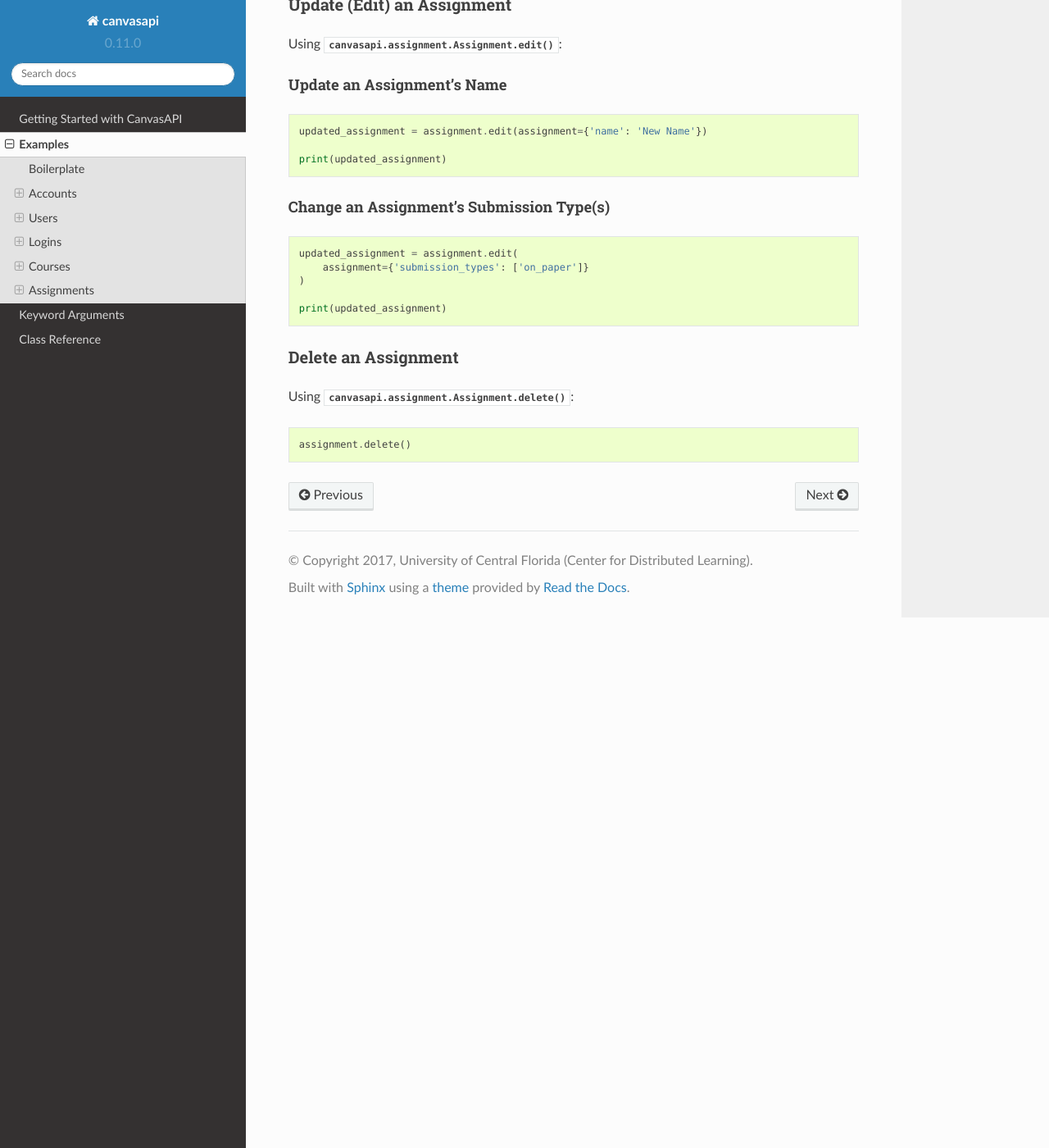
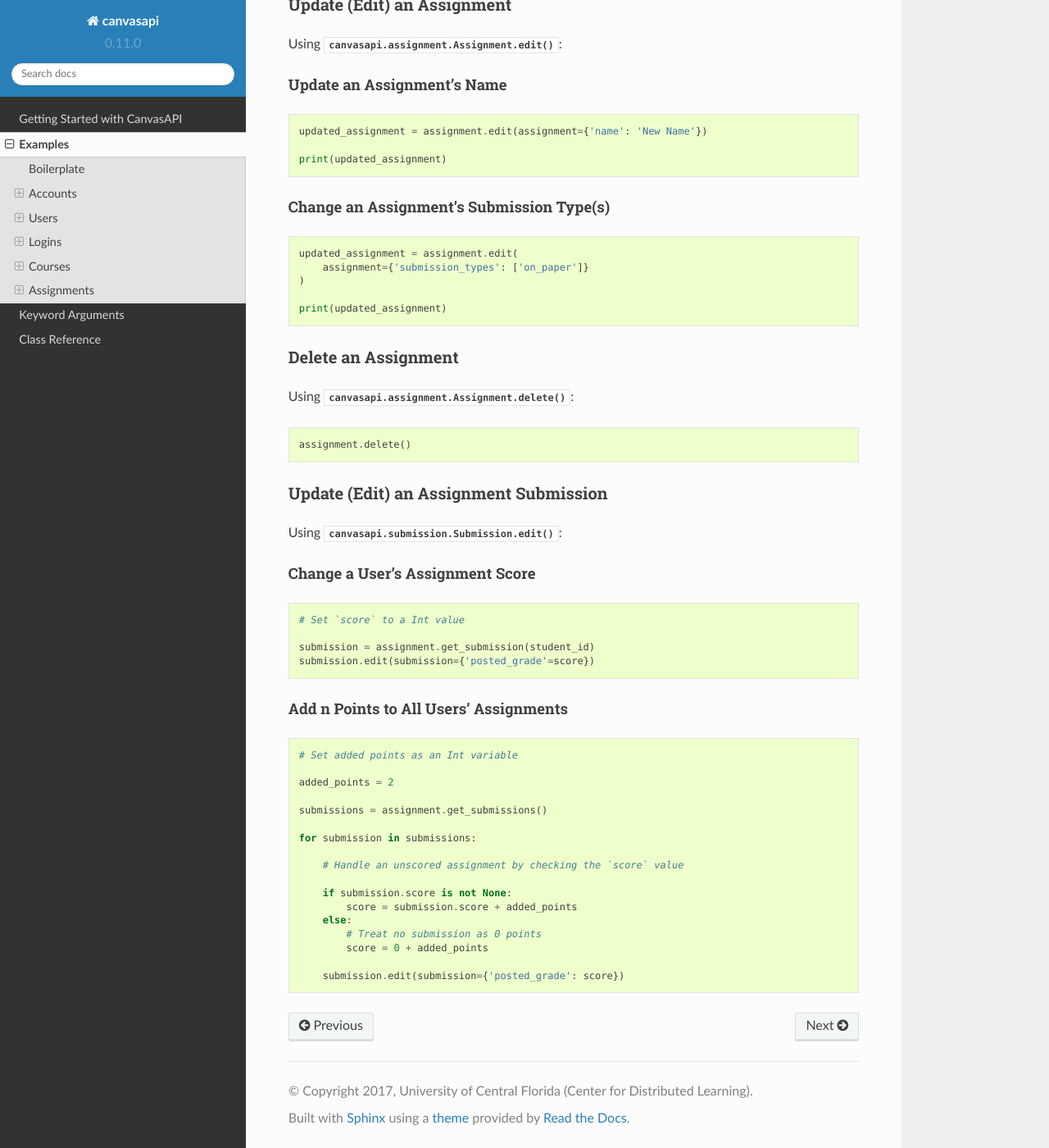
Before and after one commit to ucfopen/canvasapi, a Sphinx documentation site: the page built from docs/examples.rst, in a window 1280 px wide and 1400 px high, scrolled down 5641 px. Shown: the whole window at 82% size. Built offline with Sphinx 7.4.7 and the Read the Docs theme 2.0.0, drawn with Linux system fonts in a browser that asks for light colours.

Commit message:
Add examples of updating assignment scores

```diff
--- a/docs/examples.rst
+++ b/docs/examples.rst
@@ -370,3 +370,42 @@ Using :func:`canvasapi.assignment.Assignment.delete`:
 .. code-block:: python
 
     assignment.delete()
+
+
+Update (Edit) an Assignment Submission
+~~~~~~~~~~~~~~~~~~~~~~~~~~~~~~~~~~~~~~
+
+Using :func:`canvasapi.submission.Submission.edit`:
+
+Change a User's Assignment Score
+################################
+
+.. code-block:: python
+
+    # Set `score` to a Int value
+
+    submission = assignment.get_submission(student_id)
+    submission.edit(submission={'posted_grade'=score})
+
+Add n Points to All Users' Assignments
+####################################
+
+.. code-block:: python
+
+    # Set added points as an Int variable
+
+    added_points = 2
+
+    submissions = assignment.get_submissions()
+
+    for submission in submissions:
+
+        # Handle an unscored assignment by checking the `score` value
+
+        if submission.score is not None:
+            score = submission.score + added_points
+        else:
+            # Treat no submission as 0 points
+            score = 0 + added_points
+
+        submission.edit(submission={'posted_grade': score})
```
